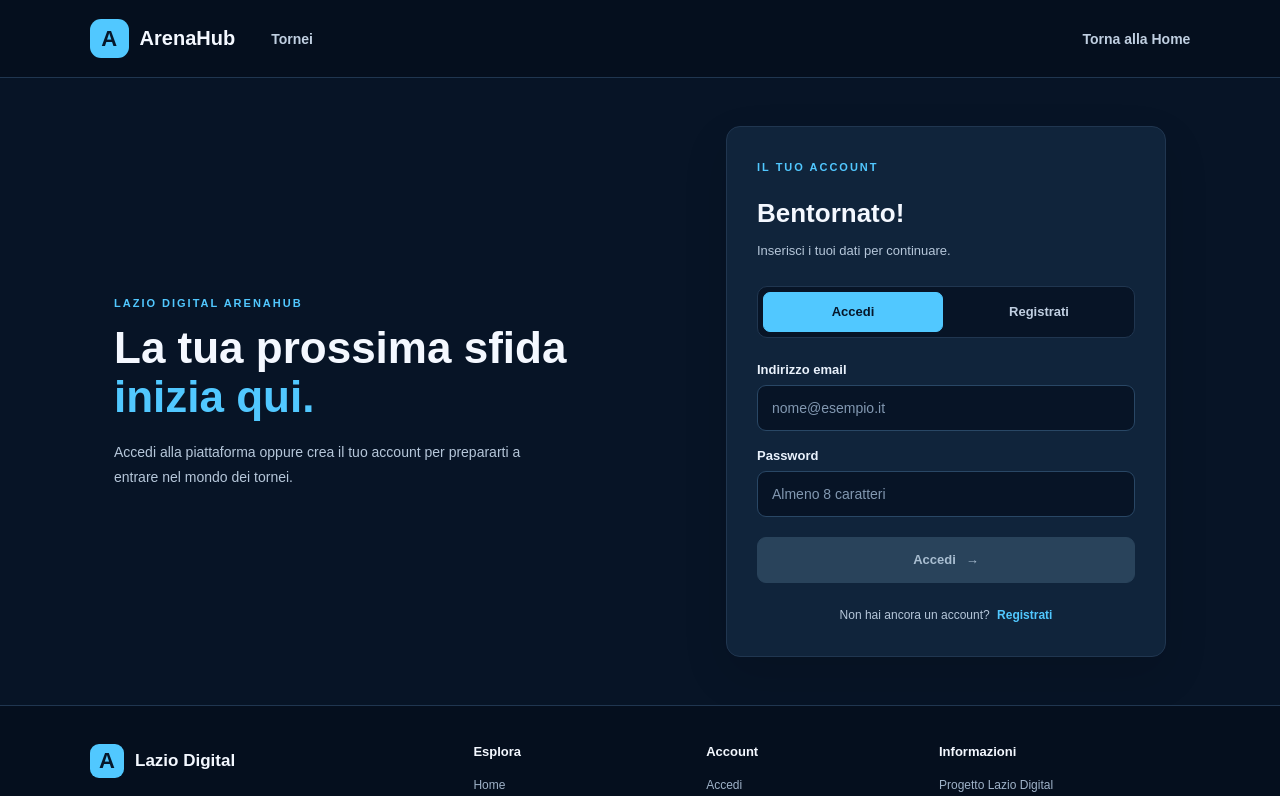
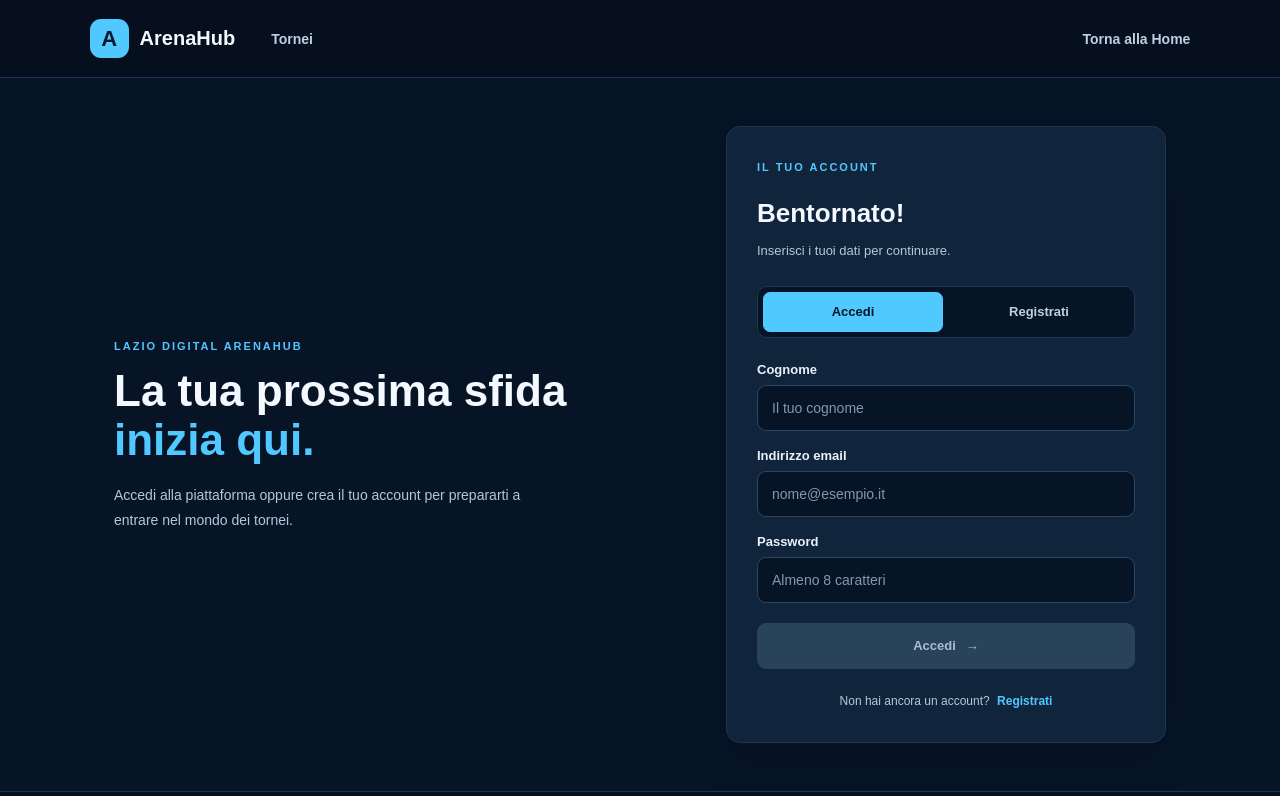
Before and after one commit to Itsihe11/arenahub-gruppo1, an Angular app in the folder frontend/Torneo/: page /login in a window 1280 px wide. Shown: the top 796 px of the page. Built offline with nearby package versions, Linux system fonts and the light colour scheme.

Commit message:
modificato registrazione
modificata la registrazione in modo tale che ci sia modo di inserire il cognome, ma mi da un errore di get( da vedere)

```diff
--- a/frontend/Torneo/src/app/pagine/Autenticazione/autenticazione.html
+++ b/frontend/Torneo/src/app/pagine/Autenticazione/autenticazione.html
@@ -71,6 +71,16 @@
         }
       </div>
       }
+
+      <div class="campo">
+        <label for="cognome">Cognome</label>
+        <input id="cognome" name="cognome" type="text" [(ngModel)]="cognome" #cognomeCtrl="ngModel" placeholder="Il tuo cognome"
+          autocomplete="family-name" required>
+
+        @if (cognomeCtrl.invalid && cognomeCtrl.touched) {
+        <span class="errore-campo">Inserisci il tuo cognome.</span>
+        }
+      </div>
 
       <div class="campo">
         <label for="email">Indirizzo email</label>
--- a/frontend/Torneo/src/app/pagine/Autenticazione/autenticazione.ts
+++ b/frontend/Torneo/src/app/pagine/Autenticazione/autenticazione.ts
@@ -56,7 +56,7 @@ export class Autenticazione implements OnInit {
 
       this.autenticazioneService.registra(
         this.nome,
-        this.cognome || '',
+        this.cognome,
         this.email,
         this.password
       ).subscribe(esito => {
```
